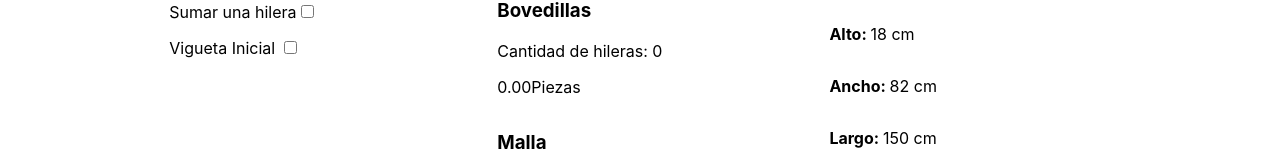
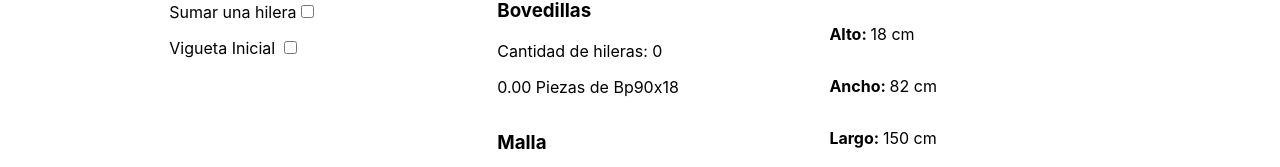
Before and after one commit to CarlosCr18/viguetas, a React (Create React App) app: page / in a window 1280 px wide. Shown: the part 217-384 px from the top of the page. Built offline with nearby package versions, Linux system fonts and the light colour scheme.

Commit message:
desplazamiento del plano

```diff
--- a/src/App.css
+++ b/src/App.css
@@ -17,6 +17,7 @@ body {
 }
 
 .App {
+  width: 100%;
   text-align: center;
   display: flex;
   flex-direction: column;
--- a/src/informacion.tsx
+++ b/src/informacion.tsx
@@ -53,7 +53,11 @@ const Informacion: React.FC<Props> = ({
       <div className="InformacionMaterialContainer">
         <h3>Bovedillas</h3>
         <p> Cantidad de hileras: {cantidadDeHileras}</p>
-        <p>{cantidadDeBovedillas.toFixed(2) + "Piezas"}</p>
+        <p>
+          {cantidadDeBovedillas.toFixed(2) +
+            " Piezas de " +
+            TipoDeBovedilla.nombre}
+        </p>
       </div>
       <div className="InformacionMaterialContainer">
         <h3>Malla</h3>
```
